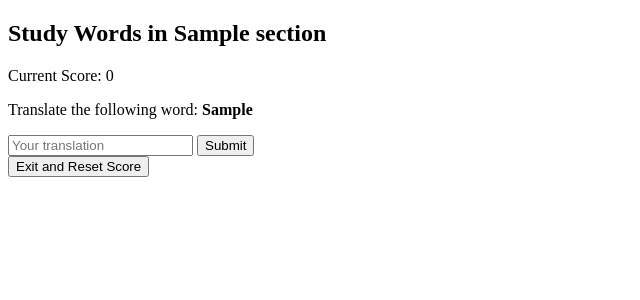
After one commit to Alex19010/learningwords, a Django app: page /section/1/study/ in a window 1280 px wide. The commit adds this page. Shown: the top 300 px of the page, without its empty margins (0-640 px from the left). Run offline with Django 5.2, Linux system fonts and the light colour scheme; a user stored in the database is signed in; tables that the repository leaves empty hold one stand-in row (values such as "Sample post").

Commit message:
create func study words

```diff
--- a/accounts/templates/accounts/register_in.html
+++ b/accounts/templates/accounts/register_in.html
@@ -1,5 +1,6 @@
 {% extends 'accounts/main_accounts.html' %}
 {% load static %}
+
 
 {% block content %}
     <h2><span>Sign</span> in</h2>
@@ -7,7 +8,7 @@
     {% csrf_token %}
     <ol>
     <li>
-      <label for="username">Email Address (required)</label>
+      <label for="username">Username (required)</label>
       <input type="text" id="username" name="username" class="text" />
     </li>
     <li>
--- /dev/null
+++ b/words/templates/words/main_study_words.html
@@ -0,0 +1,13 @@
+<!DOCTYPE html>
+<html lang="en">
+<head>
+    <meta charset="UTF-8">
+    <title>Title</title>
+</head>
+<body>
+
+{% block content %}
+{% endblock %}
+
+</body>
+</html>
--- a/words/templates/words/words_show_words.html
+++ b/words/templates/words/words_show_words.html
@@ -10,5 +10,6 @@
         <p>No words available.</p>
     {% endfor %}
     <a href="{% url 'create_words' section_id=section.id %}">Create new words</a><p></p>
+    <a href="{% url 'study_words' section_id=section.id %}">Study words</a><p></p>
     <a href="{% url 'home' %}">Return to home</a>
 {% endblock %}
--- /dev/null
+++ b/words/templates/words/words_study_words.html
@@ -0,0 +1,37 @@
+{% extends 'words/main_study_words.html' %}
+{% load static %}
+
+
+
+{% block content %}
+    <h2>Study Words in {{ section.name }}</h2>
+    <p>Current Score: {{ score }}</p>
+
+    {% if message %}
+        <p>{{ message }}</p>
+    {% endif %}
+
+    <form method="post" action="{% url 'study_words' section_id=section.id %}">
+        {% csrf_token %}
+        <input type="hidden" name="score" value="{{ score }}">
+        <input type="hidden" name="word_id" value="{{ random_word.id }}">
+        <input type="hidden" name="show_foreign" value="{{ show_foreign }}">
+        <p>
+            Translate the following word:
+            <strong>
+                {% if show_foreign %}
+                    {{ random_word.foreign_word }}
+                {% else %}
+                    {{ random_word.native_word }}
+                {% endif %}
+            </strong>
+        </p>
+        <input type="text" name="translation" placeholder="Your translation" required>
+        <button type="submit">Submit</button>
+    </form>
+
+    <form method="post" action="{% url 'show_words' section_id=section.id %}">
+        {% csrf_token %}
+        <button type="submit">Exit and Reset Score</button>
+    </form>
+{% endblock %}
--- a/words/urls.py
+++ b/words/urls.py
@@ -9,4 +9,5 @@ urlpatterns = [
     path('section/<int:section_id>/create_words/', views.create_words, name='create_words'),
     path('section/<int:section_id>/delete_word/<int:word_id>/', views.delete_word, name='delete_word'),
     path('delete_section/<int:section_id>/', views.delete_section, name='delete_section'),
+    path('section/<int:section_id>/study/', views.study_words, name='study_words'),
 ]
--- a/words/views.py
+++ b/words/views.py
@@ -3,9 +3,10 @@ from django.contrib.auth.decorators import login_required
 from .models import Word, Section
 from .forms import FormSection, FormWord
 from accounts.models import User
+import random
 
 
-@login_required
+@login_required()
 def home(request):
     sections = Section.objects.filter(user=request.user)
     context = {
@@ -14,7 +15,7 @@ def home(request):
     return render(request, 'words/words_home.html', context)
 
 
-@login_required
+@login_required()
 def create_section(request):
     form = FormSection()
     if request.method == 'POST':
@@ -30,8 +31,10 @@ def create_section(request):
     return render(request, 'words/words_new_section.html', context)
 
 
-@login_required
+@login_required()
 def show_words(request, section_id):
+    if 'score' in request.session:
+        del request.session['score']
     words = Word.objects.filter(section=section_id)
     section = get_object_or_404(Section, id=section_id)
     context = {
@@ -41,7 +44,7 @@ def show_words(request, section_id):
     return render(request, 'words/words_show_words.html', context)
 
 
-@login_required
+@login_required()
 def create_words(request, section_id):
     section = get_object_or_404(Section, id=section_id)
     context = {
@@ -57,7 +60,7 @@ def create_words(request, section_id):
     return render(request, 'words/words_new_words.html', context)
 
 
-@login_required
+@login_required()
 def delete_word(request, section_id, word_id):
     word = get_object_or_404(Word, id=word_id, section=section_id)
     word.delete()
@@ -68,13 +71,163 @@ def delete_word(request, section_id, word_id):
     # return redirect('show_words', context)
 
 
-@login_required
+@login_required()
 def delete_section(request, section_id):
     section = get_object_or_404(Section, id=section_id)
     section.delete()
     return redirect(request.META.get('HTTP_REFERER', '/'))
 
 
+'''
 @login_required
-def learn_word(request):
-    pass
+def study_words(request, section_id):
+    section = get_object_or_404(Section, id=section_id)
+    words = section.words.all()
+
+    if not words:
+        return redirect('show_words', section_id=section_id)
+
+    random_word = random.choice(words)
+    show_foreign = random.choice([True, False])
+
+    if request.method == 'POST':
+        user_input = request.POST.get('translation')
+        correct_translation = (random_word.native_word if show_foreign else random_word.foreign_word).strip().lower()
+        if user_input.strip().lower() == correct_translation:
+            request.session['score'] = request.session.get('score', 0) + 1
+        else:
+            request.session['score'] = 0
+
+        return redirect('study_words', section_id=section_id)
+
+    context = {
+        'section': section,
+        'random_word': random_word,
+        'show_foreign': show_foreign,
+        'score': request.session.get('score', 0)
+    }
+
+    return render(request, 'words/words_study_words.html', context)
+'''
+
+
+'''
+def study_words(request, section_id):
+    section = get_object_or_404(Section, id=section_id)
+    words = list(section.words.all())
+
+    if not words:
+        return render(request, 'words/study_words.html', {'section': section, 'score': 0, 'message': 'No words available in this section.'})
+
+    random_word = random.choice(words)
+    show_foreign = random.choice([True, False])
+
+    if request.method == 'POST':
+        translation = request.POST.get('translation')
+        score = int(request.POST.get('score', 0))
+
+        correct_translation = random_word.native_word if show_foreign else random_word.foreign_word
+
+        if translation.lower().strip() == correct_translation.lower().strip():
+            score += 1
+            message = "Correct! Your score is now {}.".format(score)
+        else:
+            score = 0
+            message = "Incorrect. The correct translation was '{}'. Your score has been reset.".format(correct_translation)
+
+        return render(request, 'words/words_study_words.html', {
+            'section': section,
+            'random_word': random.choice(words),
+            'show_foreign': random.choice([True, False]),
+            'score': score,
+            'message': message
+        })
+
+    return render(request, 'words/words_study_words.html', {
+        'section': section,
+        'random_word': random_word,
+        'show_foreign': show_foreign,
+        'score': 0,
+        'message': ''
+    })
+'''
+
+
+'''
+@login_required
+def study_words(request, section_id):
+    section = get_object_or_404(Section, id=section_id)
+    words = section.words.all()
+
+    if not words:
+        return redirect('show_words', section_id=section_id)
+
+    random_word = random.choice(words)
+    show_foreign = random.choice([True, False])
+
+    if request.method == 'POST':
+        user_input = request.POST.get('translation')
+        correct_translation = (random_word.native_word if show_foreign else random_word.foreign_word).strip().lower()
+        if user_input.strip().lower() == correct_translation:
+            request.session['score'] = request.session.get('score', 0) + 1
+            message = f"Correct! Your score is now {request.session.get('score')}."
+        else:
+            request.session['score'] = 0
+            message = f"Incorrect. The correct translation was '{correct_translation}'. Your score has been reset."
+        context = {
+            'message': message,
+            'section_id': section_id
+        }
+        return render(request,'words/words_study_words.html', context)
+
+    context = {
+        'section': section,
+        'random_word': random_word,
+        'show_foreign': show_foreign,
+        'score': request.session.get('score', 0),
+    }
+
+    return render(request, 'words/words_study_words.html', context)
+'''
+
+
+@login_required()
+def study_words(request, section_id):
+    section = get_object_or_404(Section, id=section_id)
+    words = list(section.words.all())
+
+    if not words:
+        return render(request, 'words/study_words.html',
+                      {'section': section, 'score': 0, 'message': 'No words available in this section.'})
+
+    if request.method == 'POST':
+        translation = request.POST.get('translation')
+        score = int(request.POST.get('score', 0))
+        word_id = int(request.POST.get('word_id'))
+        show_foreign = request.POST.get('show_foreign') == 'True'
+
+        random_word = get_object_or_404(Word, id=word_id)
+        correct_translation = random_word.native_word if show_foreign else random_word.foreign_word
+
+        if translation.lower().strip() == correct_translation.lower().strip():
+            score += 1
+            message = f"Correct! Your score is now {score}."
+        else:
+            score = 0
+            message = f"Incorrect '{translation}'. The correct translation was '{correct_translation}'. Your score has been reset."
+
+        random_word = random.choice(words)
+        show_foreign = random.choice([True, False])
+    else:
+        random_word = random.choice(words)
+        show_foreign = random.choice([True, False])
+        score = 0
+        message = ''
+
+    return render(request, 'words/words_study_words.html', {
+        'section': section,
+        'random_word': random_word,
+        'show_foreign': show_foreign,
+        'score': score,
+        'message': message
+    })
```
Also changed, not shown: accounts/templates/accounts/register_up.html (+5 -10 lines).
